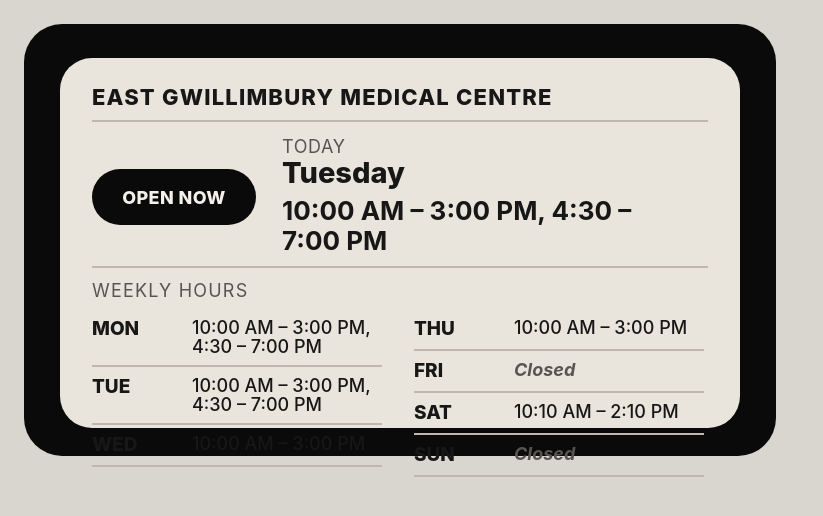
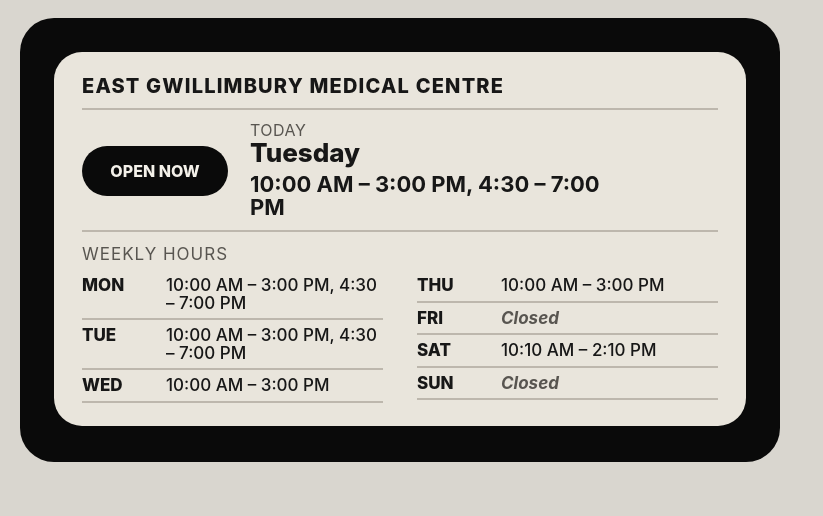
Before and after one commit to rahalb/egmed, a plain HTML site: page index.html in a window 1280 px wide. Shown: the whole page, without its empty margins (0-823 px from the left). Drawn offline with Linux system fonts and the light colour scheme.

Commit message:
Add files via upload

```diff
--- a/index.html
+++ b/index.html
@@ -2,7 +2,7 @@
 <html lang="en">
 <head>
   <meta charset="UTF-8" />
-  <meta name="viewport" content="width=800, height=480, initial-scale=1.0" />
+  <meta name="viewport" content="width=device-width, initial-scale=1.0" />
   <title>Clinic Hours</title>
   <style>
     :root {
@@ -28,28 +28,30 @@
       height: 480px;
       position: relative;
       background: var(--bg);
+      overflow: hidden;
     }
     .frame {
       position: absolute;
-      left: 24px;
-      top: 24px;
-      width: 752px;
-      height: 432px;
+      left: 20px;
+      top: 18px;
+      width: 760px;
+      height: 444px;
       background: var(--frame);
-      border-radius: 38px;
+      border-radius: 34px;
     }
     .panel {
       position: absolute;
-      left: 60px;
-      top: 58px;
-      width: 680px;
-      height: 370px;
+      left: 54px;
+      top: 52px;
+      width: 692px;
+      height: 374px;
       background: var(--panel);
-      border-radius: 32px;
-      padding: 26px 32px 24px 32px;
+      border-radius: 28px;
+      padding: 22px 28px 18px 28px;
+      overflow: hidden;
     }
     .title {
-      font-size: 22px;
+      font-size: 20px;
       font-weight: 800;
       letter-spacing: 1.2px;
       text-transform: uppercase;
@@ -65,77 +67,75 @@
     }
     .hero {
       display: grid;
-      grid-template-columns: 170px 1fr;
-      column-gap: 20px;
+      grid-template-columns: 150px 1fr;
+      column-gap: 18px;
       align-items: center;
-      padding: 16px 0 10px 0;
+      padding: 12px 0 10px 0;
     }
     .pill {
-      width: 164px;
-      height: 56px;
-      border-radius: 28px;
+      width: 146px;
+      height: 50px;
+      border-radius: 25px;
       background: var(--frame);
       color: #f4f1ea;
       display: flex;
       align-items: center;
       justify-content: center;
-      font-size: 18px;
+      font-size: 16px;
       font-weight: 800;
-      letter-spacing: .4px;
       text-transform: uppercase;
     }
     .today-label {
-      font-size: 18px;
+      font-size: 16px;
       color: var(--muted);
-      letter-spacing: .6px;
+      letter-spacing: .5px;
       text-transform: uppercase;
       line-height: 1;
       margin-bottom: 2px;
     }
     .today-name {
-      font-size: 29px;
+      font-size: 26px;
       font-weight: 800;
-      line-height: 1.05;
-      margin-bottom: 8px;
+      line-height: 1.02;
+      margin-bottom: 6px;
     }
     .today-hours {
-      font-size: 26px;
+      font-size: 22px;
       font-weight: 700;
-      line-height: 1.15;
-      max-width: 380px;
+      line-height: 1.08;
+      max-width: 360px;
     }
     .section-title {
-      font-size: 18px;
+      font-size: 17px;
       color: var(--muted);
-      letter-spacing: 1.2px;
+      letter-spacing: 1px;
       text-transform: uppercase;
-      margin: 12px 0 8px 0;
+      margin: 12px 0 6px 0;
     }
     .hours-grid {
       display: grid;
       grid-template-columns: 1fr 1fr;
-      column-gap: 28px;
-      margin-top: 6px;
+      column-gap: 34px;
+      margin-top: 2px;
     }
-    .col { padding-right: 4px; }
     .row {
       display: grid;
-      grid-template-columns: 86px 1fr;
-      column-gap: 14px;
+      grid-template-columns: 72px 1fr;
+      column-gap: 12px;
       align-items: start;
-      padding: 10px 0 8px 0;
+      padding: 7px 0 6px 0;
       border-bottom: 2px solid var(--rule);
-      min-height: 42px;
+      min-height: 32px;
     }
     .day {
-      font-size: 19px;
+      font-size: 17px;
       font-weight: 800;
       text-transform: uppercase;
-      line-height: 1.05;
+      line-height: 1;
     }
     .value {
-      font-size: 18px;
-      line-height: 1.05;
+      font-size: 17px;
+      line-height: 1.03;
       font-weight: 500;
     }
     .closed {
@@ -151,6 +151,7 @@
     <div class="panel">
       <div class="title" id="clinic_name">EAST GWILLIMBURY MEDICAL CENTRE</div>
       <div class="rule"></div>
+
       <div class="hero">
         <div class="pill" id="status">OPEN NOW</div>
         <div>
@@ -159,15 +160,17 @@
           <div class="today-hours" id="today_hours">10:00 AM – 3:00 PM, 4:30 – 7:00 PM</div>
         </div>
       </div>
+
       <div class="rule"></div>
       <div class="section-title">Weekly Hours</div>
+
       <div class="hours-grid">
-        <div class="col">
+        <div>
           <div class="row"><div class="day">MON</div><div class="value" id="monday"></div></div>
           <div class="row"><div class="day">TUE</div><div class="value" id="tuesday"></div></div>
           <div class="row"><div class="day">WED</div><div class="value" id="wednesday"></div></div>
         </div>
-        <div class="col">
+        <div>
           <div class="row"><div class="day">THU</div><div class="value" id="thursday"></div></div>
           <div class="row"><div class="day">FRI</div><div class="value" id="friday"></div></div>
           <div class="row"><div class="day">SAT</div><div class="value" id="saturday"></div></div>
@@ -176,8 +179,10 @@
       </div>
     </div>
   </div>
+
   <script>
     const DATA_URL = './clinic-hours-sensecraft.json';
+
     function statusText(v) {
       if (!v) return '';
       const s = String(v).trim().toLowerCase();
@@ -185,12 +190,16 @@ function statusText(v) {
       if (s === 'closed') return 'CLOSED';
       return String(v).toUpperCase();
     }
+
     function setField(id, value) {
       const el = document.getElementById(id);
       if (!el) return;
       el.textContent = value || '';
-  if (String(value).trim().toLowerCase() === 'closed') el.classList.add('closed');
+      if (String(value).trim().toLowerCase() === 'closed') {
+        el.classList.add('closed');
       }
+    }
+
     fetch(DATA_URL)
       .then(r => r.json())
       .then(data => {
@@ -198,7 +207,8 @@ fetch(DATA_URL)
         document.getElementById('status').textContent = statusText(data.status);
         document.getElementById('today_name').textContent = data.today_name || '';
         document.getElementById('today_hours').textContent = data.today_hours || '';
-    ['monday','tuesday','wednesday','thursday','friday','saturday','sunday'].forEach(k => setField(k, data[k] || ''));
+        ['monday','tuesday','wednesday','thursday','friday','saturday','sunday']
+          .forEach(k => setField(k, data[k] || ''));
       });
   </script>
 </body>
```
Lines whose indentation alone changed are shown as unchanged.
